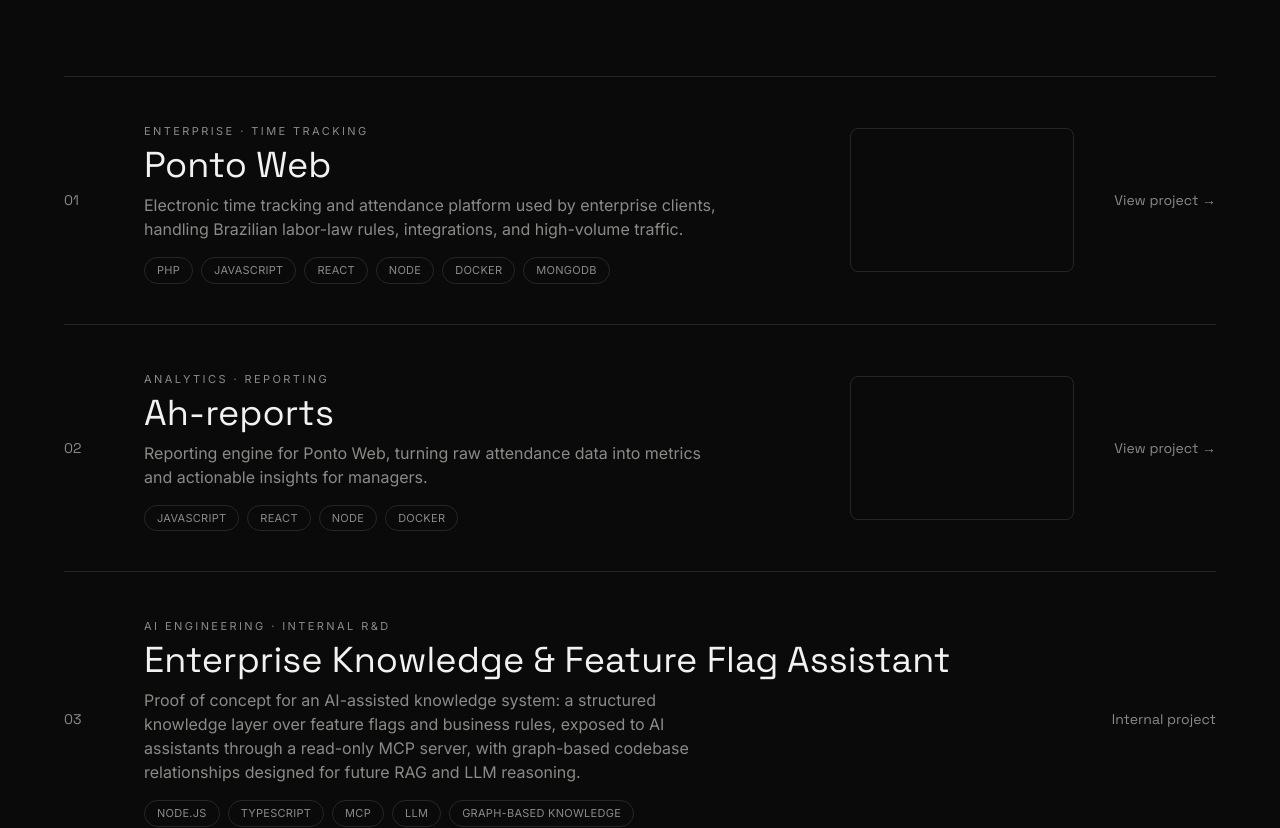
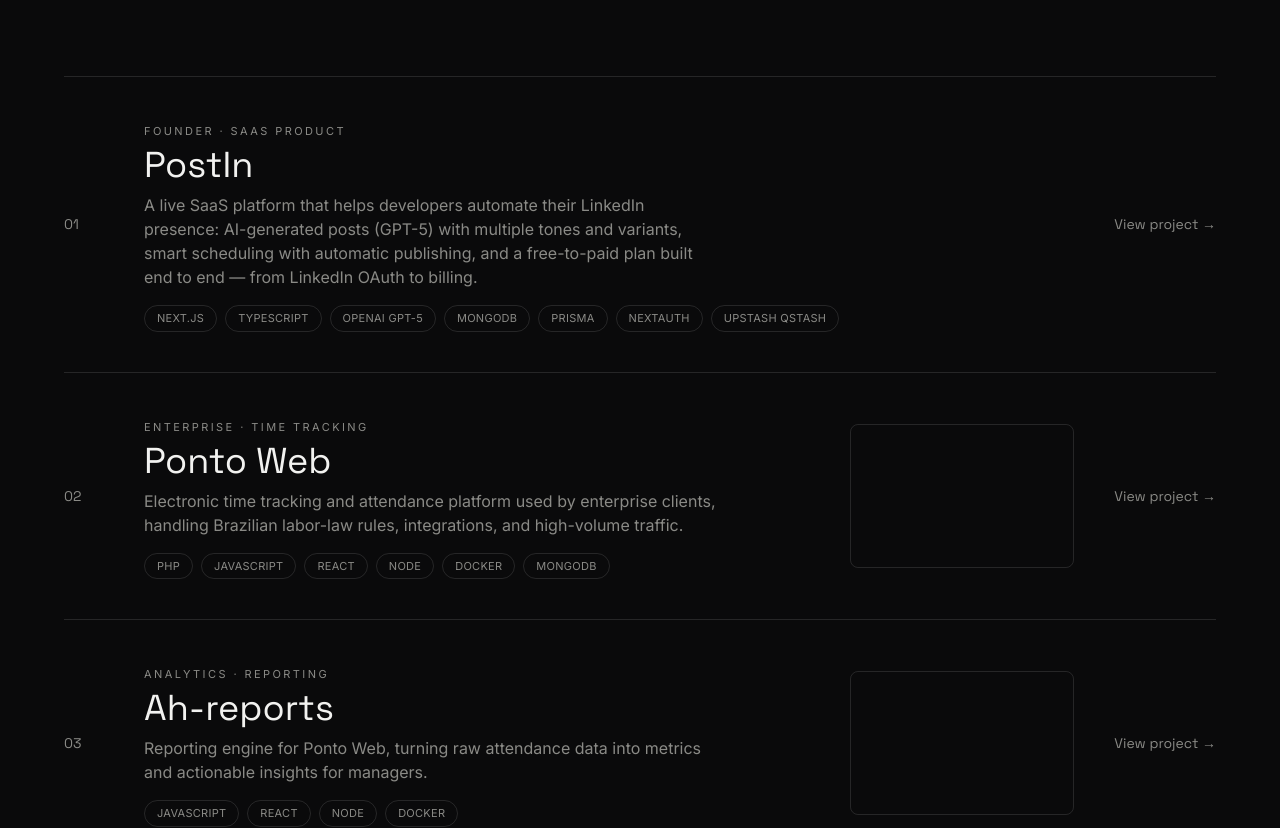
Before and after one commit to BrunoRodriguesNasc/me, a Next.js app: page / in a window 1280 px wide. Shown: the part 1200-2028 px from the top of the page. Built offline with nearby package versions, Linux system fonts and the light colour scheme.

Commit message:
Add PostIn as the flagship project in the Work section
Feature PostIn (postin.com.br) — the live SaaS product for LinkedIn
content automation with AI — as the lead entry, ahead of the
enterprise and personal projects.

```diff
--- a/src/app/components/Work.tsx
+++ b/src/app/components/Work.tsx
@@ -16,6 +16,15 @@
 const projects: Project[] = [
   {
     index: '01',
+    tag: 'Founder · SaaS Product',
+    title: 'PostIn',
+    description:
+      'A live SaaS platform that helps developers automate their LinkedIn presence: AI-generated posts (GPT-5) with multiple tones and variants, smart scheduling with automatic publishing, and a free-to-paid plan built end to end — from LinkedIn OAuth to billing.',
+    technologies: ['Next.js', 'TypeScript', 'OpenAI GPT-5', 'MongoDB', 'Prisma', 'NextAuth', 'Upstash QStash'],
+    link: 'https://postin.com.br',
+  },
+  {
+    index: '02',
     tag: 'Enterprise · Time Tracking',
     title: 'Ponto Web',
     description:
@@ -25,7 +34,7 @@
     image: '/pw.jpg',
   },
   {
-    index: '02',
+    index: '03',
     tag: 'Analytics · Reporting',
     title: 'Ah-reports',
     description:
@@ -35,7 +44,7 @@
     image: '/reports.jpg',
   },
   {
-    index: '03',
+    index: '04',
     tag: 'AI Engineering · Internal R&D',
     title: 'Enterprise Knowledge & Feature Flag Assistant',
     description:
@@ -43,7 +52,7 @@
     technologies: ['Node.js', 'TypeScript', 'MCP', 'LLM', 'Graph-Based Knowledge'],
   },
   {
-    index: '04',
+    index: '05',
     tag: 'Personal · API',
     title: 'League of Legends Stats API',
     description:
@@ -53,7 +62,7 @@
     image: '/league.jpg',
   },
   {
-    index: '05',
+    index: '06',
     tag: 'Personal · Content',
     title: 'Elden Ring Wiki',
     description:
```
